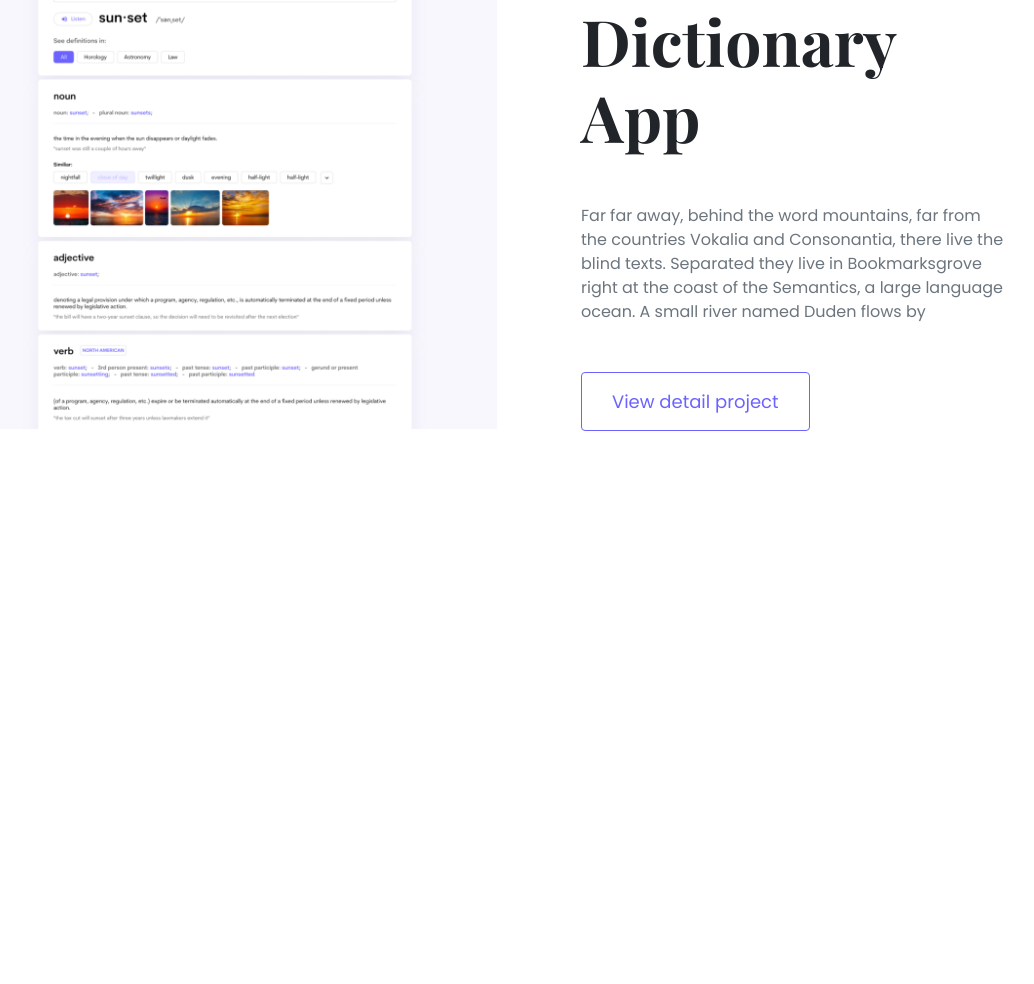
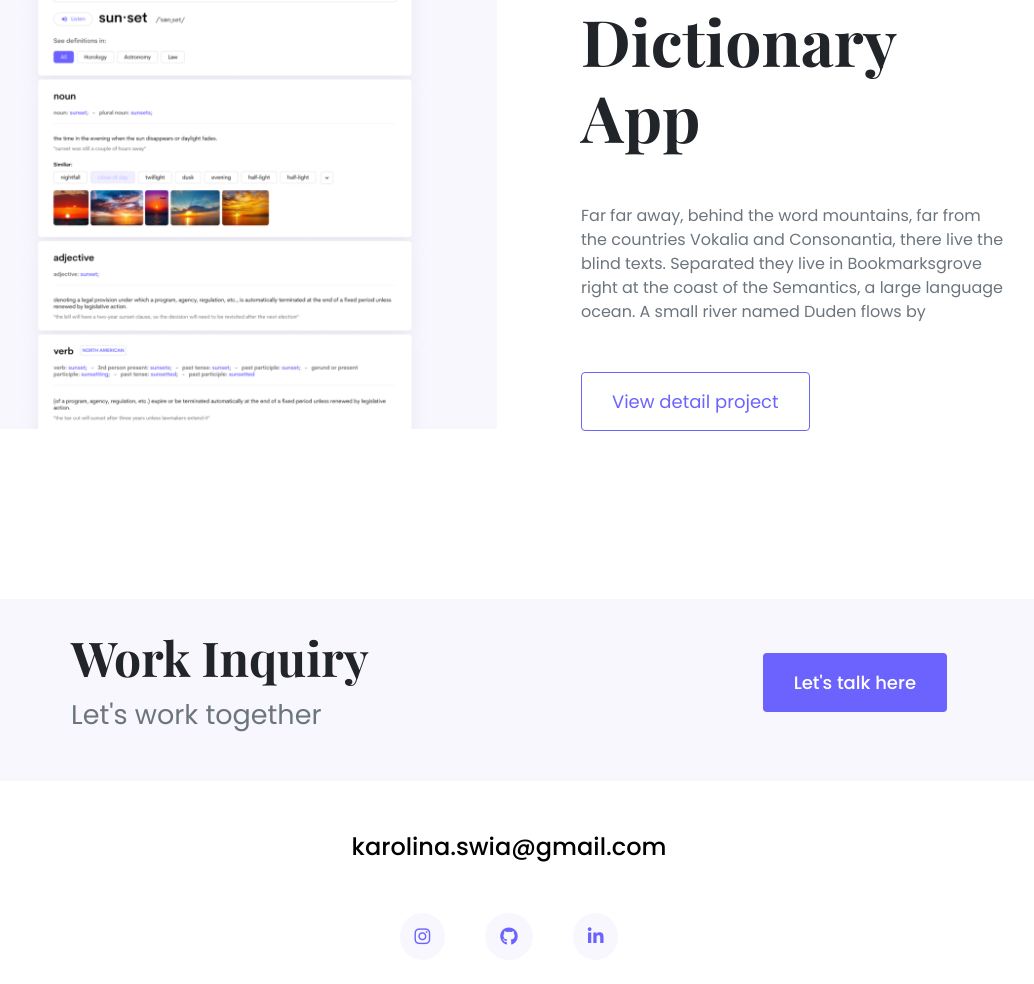
Before and after one commit to Karolinaa12/Portfolio-figma-project, a plain HTML site: page index.html in a window 1280 px wide. Shown: the part 2252-3236 px from the top of the page, without its empty margins (131-1165 px from the left). Before the commit the page ends 2851 px from the top, so only its background shows below. Drawn offline with nearby package versions, Linux system fonts and the light colour scheme.

Commit message:
Added footer

```diff
--- a/index.html
+++ b/index.html
@@ -115,6 +115,31 @@
           </div>
         </div>
       </div>
+
+      <footer>
+        <div
+          class="contact-box d-flex justify-content-between mb-5 d-none d-md-flex"
+        >
+          <div>
+            <h4>Work Inquiry</h4>
+            <p class="text-muted">Let's work together</p>
+          </div>
+          <div>
+            <a href="" class="btn btn-branding mt-4">Let's talk here</a>
+          </div>
+        </div>
+
+        <div class="d-flex justify-content-center">
+          <a href="mailto:karolina.swia@gmail.com" class="email-link mb-5"
+            >karolina.swia@gmail.com</a
+          >
+        </div>
+        <div class="contact-links d-flex justify-content-center mb-5">
+          <a href=""><i class="fa-brands fa-instagram"></i></a>
+          <a href=""><i class="fa-brands fa-github"></i></a>
+          <a href=""><i class="fa-brands fa-linkedin-in"></i></a>
+        </div>
+      </footer>
     </div>
   </body>
 </html>
--- a/src/styles.css
+++ b/src/styles.css
@@ -11,16 +11,24 @@ body {
   font-family: var(--default-font-family);
 }
 
+h1,
+h2,
+h4 {
+  font-family: var(--heading-font-family);
+}
+
 h1 {
-  font-family: var(--heading-font-family);
   font-size: 96px;
   font-weight: 700;
   line-height: 128px;
 }
 
 h2 {
-  font-family: var(--heading-font-family);
   font-size: 64px;
+}
+
+h4 {
+  font-size: 48px;
 }
 
 nav {
@@ -46,8 +54,41 @@ nav a {
 }
 
 nav a:hover,
-nav li a.active {
+nav li a.active,
+footer .email-link:hover {
   color: var(--branding-color);
+}
+
+footer .contact-box {
+  background-color: var(--secondary-color);
+  border-radius: 10px;
+  padding: 30px 120px;
+}
+
+footer .contact-box p {
+  font-size: 27px;
+}
+
+footer .email-link {
+  text-decoration: none;
+  color: black;
+  font-size: 24px;
+  font-weight: 500;
+}
+
+footer .contact-links a {
+  font-size: 18px;
+  color: var(--branding-color);
+  margin: 0 20px;
+  padding: 10px 15px;
+  background-color: var(--secondary-color);
+  border-radius: 50%;
+  transition: all 150ms ease-in-out;
+}
+
+footer .contact-links a:hover {
+  color: white;
+  background-color: var(--branding-color);
 }
 
 .logo {
@@ -137,6 +178,7 @@ nav li a.active {
   h2 {
     font-size: 44px;
   }
+
   .hero {
     padding: 80px 20px;
   }
```
